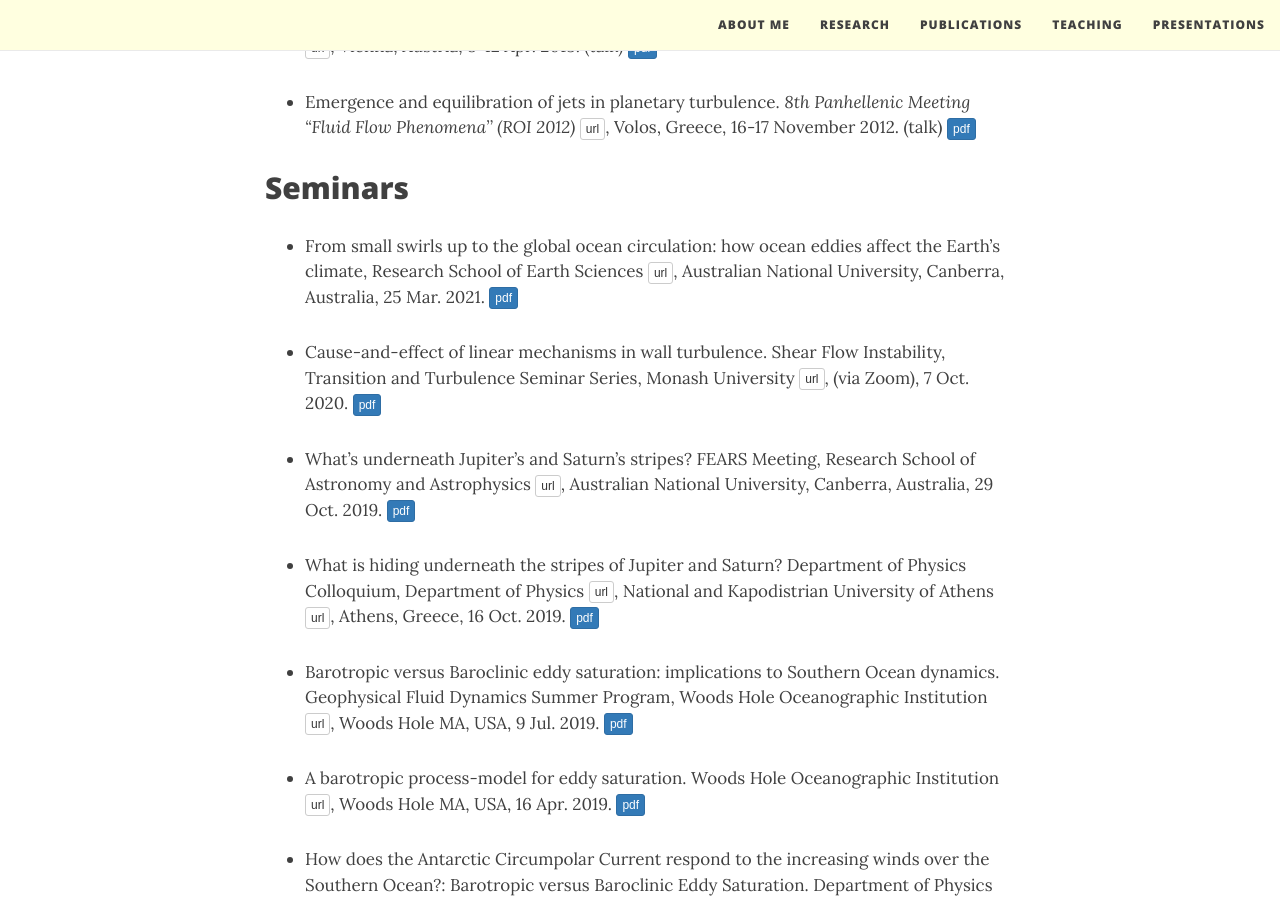
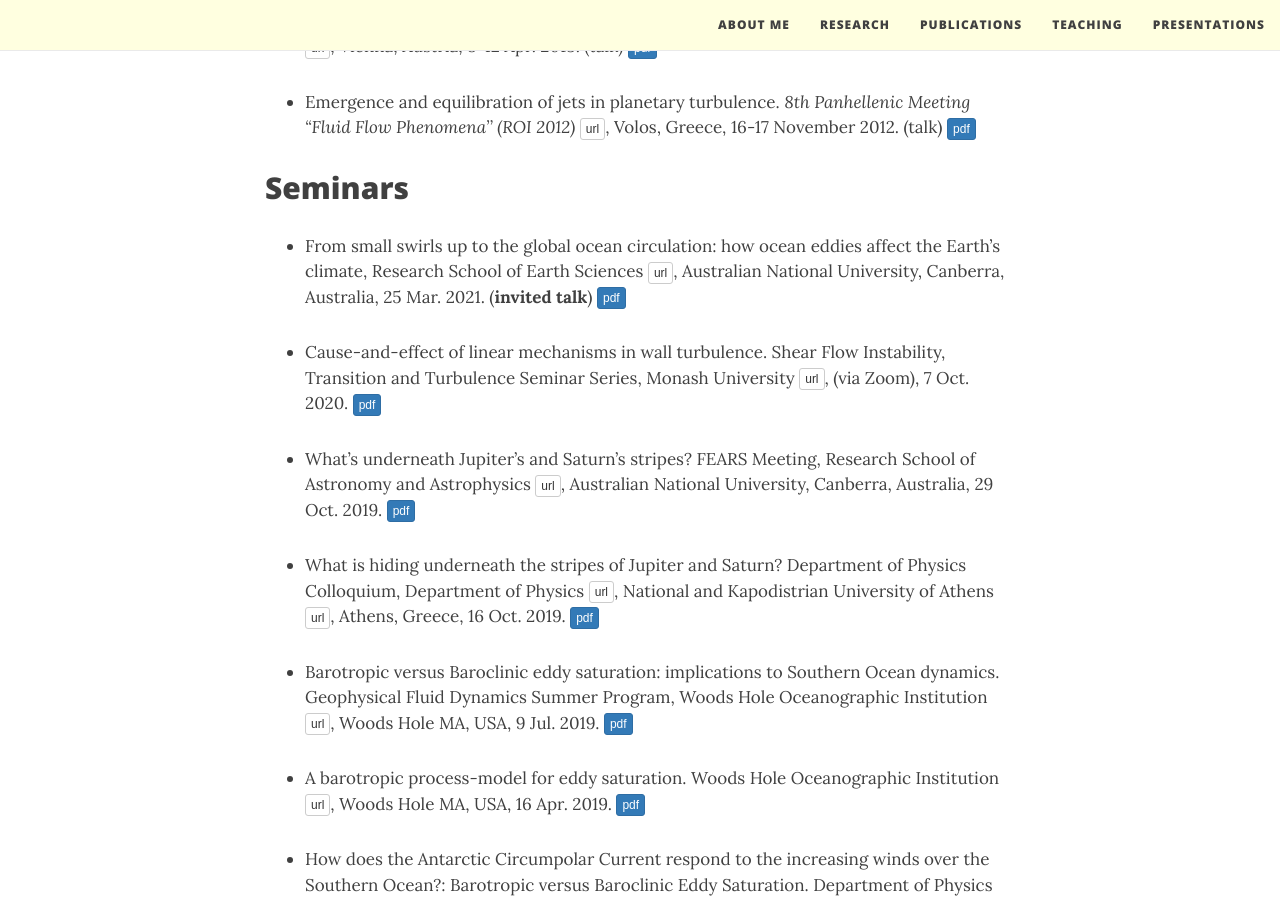
Before and after one commit to navidcy/navidcy.github.io, a Jekyll site: the page built from presentations.md, in a window 1280 px wide and 900 px high, scrolled down 1745 px. Built offline with Jekyll 4.4.1, drawn with Linux system fonts in a browser that asks for light colours; nearby versions of some CDN libraries.

Commit message:
rses seminar

```diff
--- a/presentations.md
+++ b/presentations.md
@@ -44,7 +44,7 @@ title: Presentations
 
 ## Seminars
 
-- From small swirls up to the global ocean circulation: how ocean eddies affect the Earth’s climate, Research School of Earth Sciences [<span class="btn btn-default btn-xs{{end}}" style="font-family:sans-serif;">url</span>][RSES-site]{:target="_blank"}, Australian National University, Canberra, Australia, 25 Mar. 2021. [<span class="btn btn-primary btn-xs{{end}}" style="font-family:sans-serif;">pdf</span>][RSES-Mar2021]
+- From small swirls up to the global ocean circulation: how ocean eddies affect the Earth’s climate, Research School of Earth Sciences [<span class="btn btn-default btn-xs{{end}}" style="font-family:sans-serif;">url</span>][RSES-site]{:target="_blank"}, Australian National University, Canberra, Australia, 25 Mar. 2021. (**invited talk**) [<span class="btn btn-primary btn-xs{{end}}" style="font-family:sans-serif;">pdf</span>][RSES-Mar2021]
 
 - Cause-and-effect of linear mechanisms in wall turbulence. Shear Flow Instability, Transition and Turbulence Seminar Series, Monash University [<span class="btn btn-default btn-xs{{end}}" style="font-family:sans-serif;">url</span>][Monash-site]{:target="_blank"}, (via Zoom), 7 Oct. 2020. [<span class="btn btn-primary btn-xs{{end}}" style="font-family:sans-serif;">pdf</span>][Monash_Oct2020]
 
```
